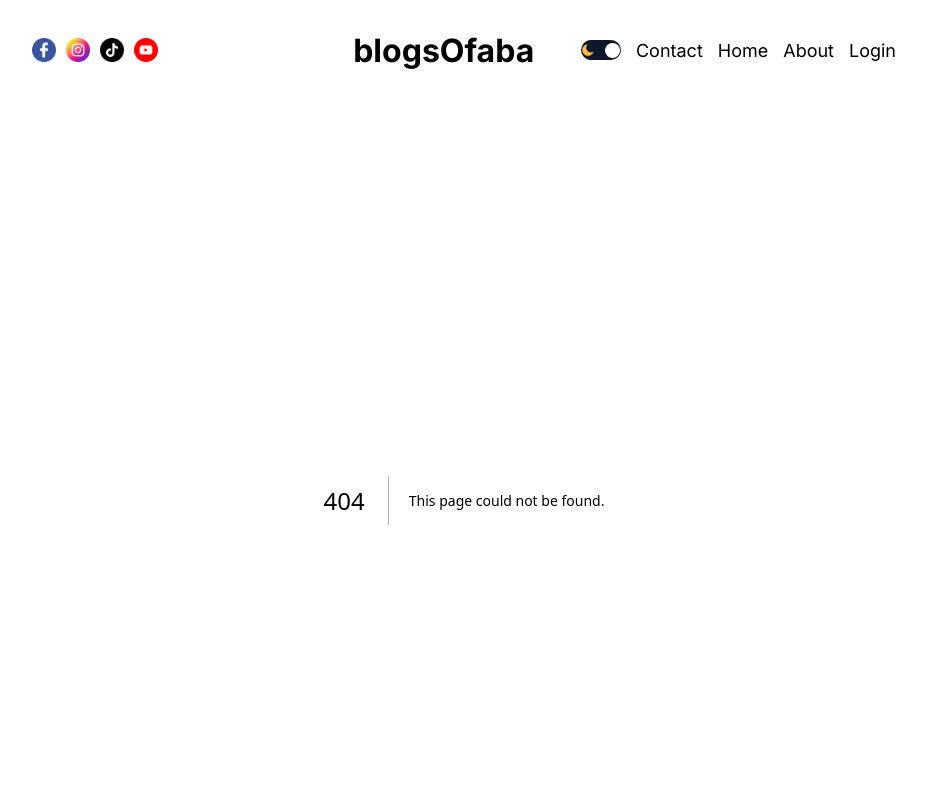
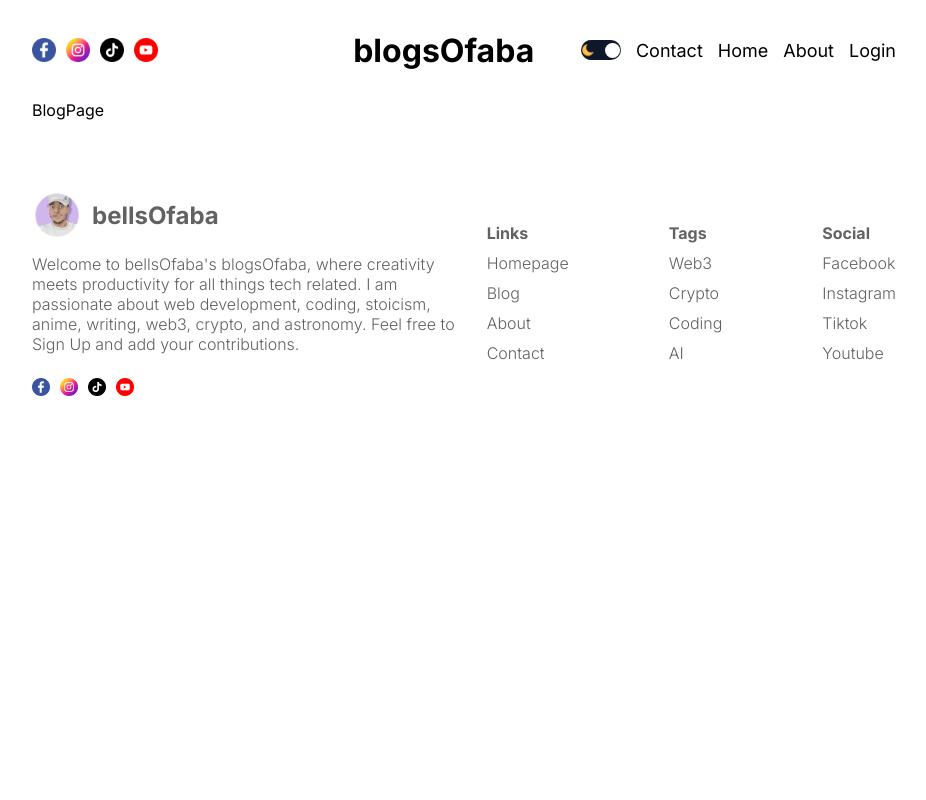
Before and after one commit to bellsofaba/blogsofaba, a Next.js app: page /blog in a window 1280 px wide. Before the commit this address had no page. Shown: the top 800 px of the page, without its empty margins (176-1102 px from the left). Built offline with nearby package versions, Linux system fonts and the light colour scheme.

Commit message:
BlogPost Component

```diff
--- /dev/null
+++ b/src/app/blog/page.jsx
@@ -0,0 +1,9 @@
+import React from 'react'
+
+const BlogPage = () => {
+  return (
+    <div>BlogPage</div>
+  )
+}
+
+export default BlogPage;
--- a/src/components/card/card.module.css
+++ b/src/components/card/card.module.css
@@ -42,3 +42,9 @@
  width: max-content;
  padding: 2px 0px;
 }
+
+@media screen and (max-width: 1280px) {
+ .imageContainer {
+  display: none;
+ }
+}
```
Also changed, not shown: src/app/blog/blogPage.module.css (added).
